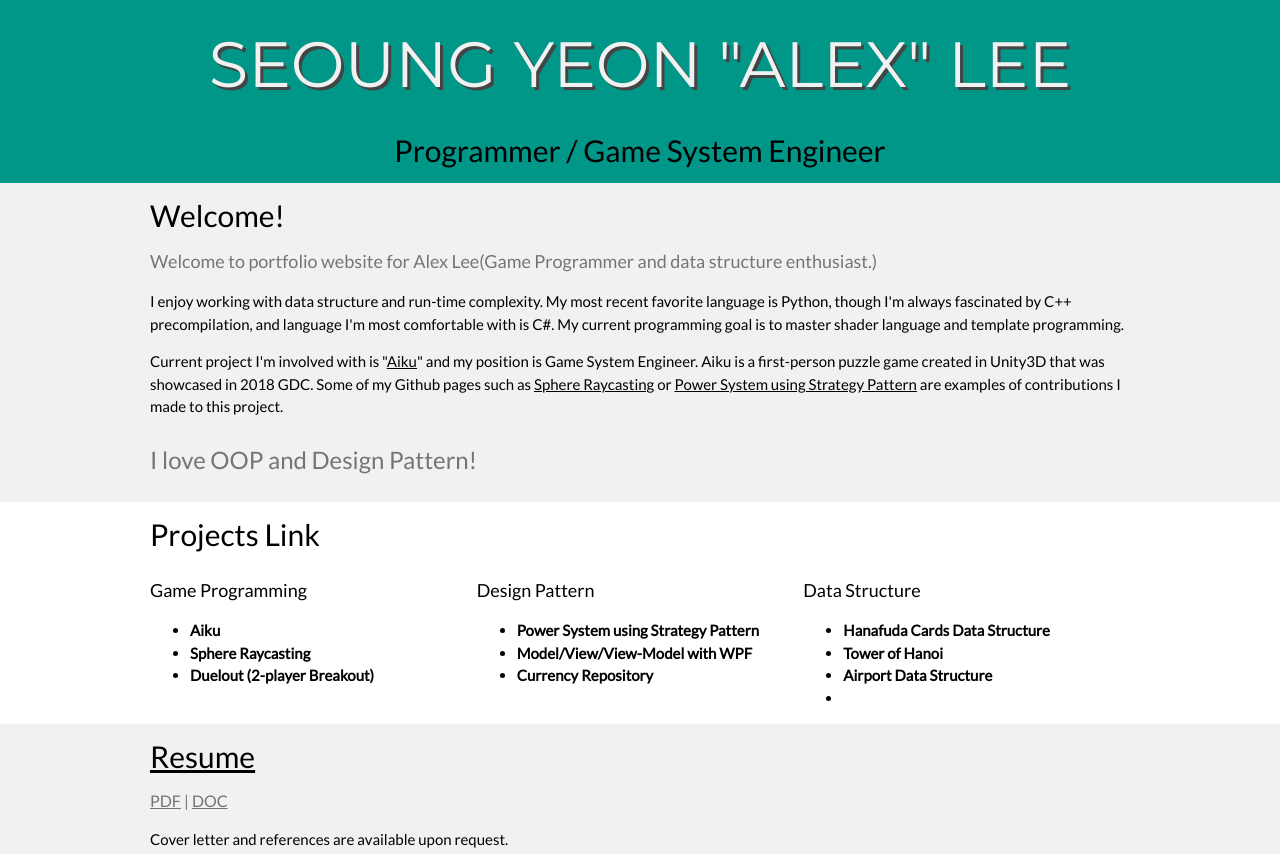
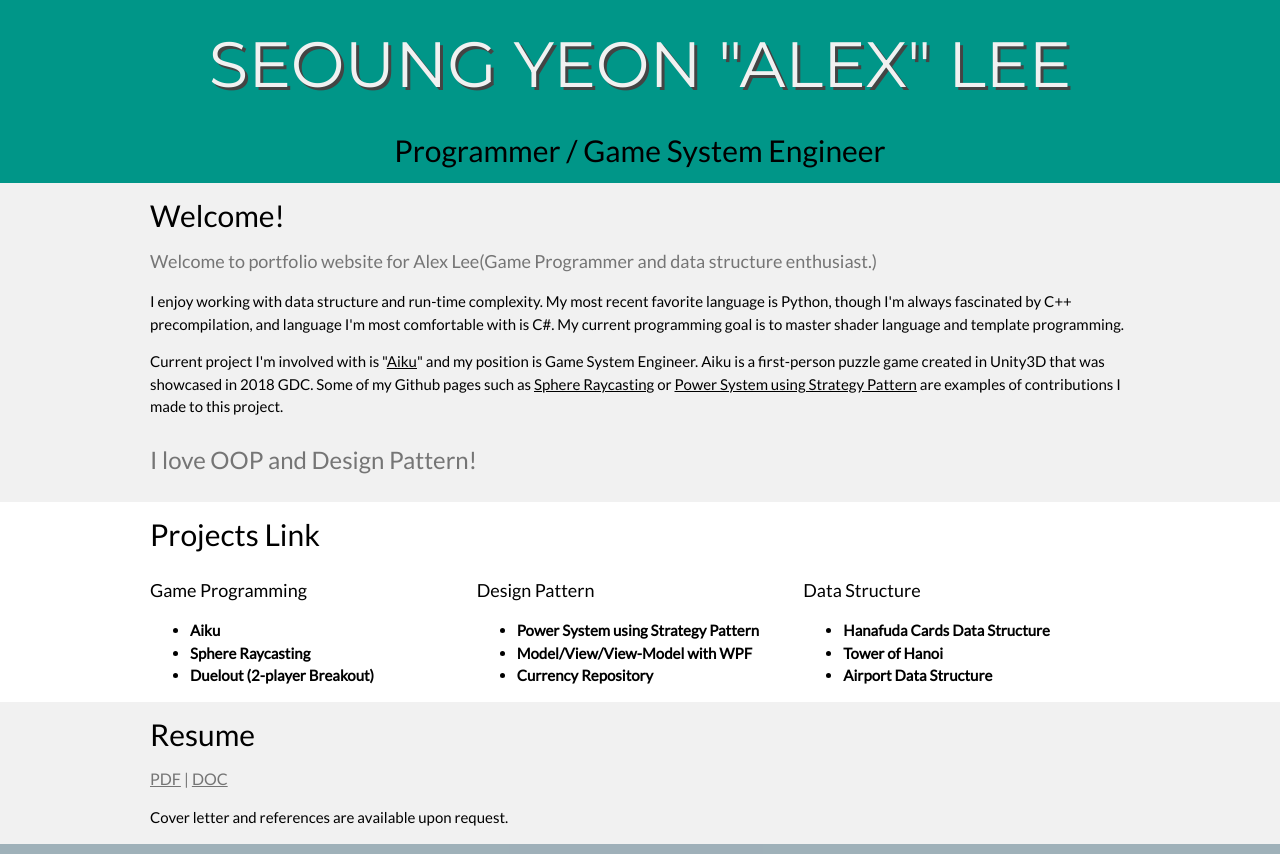
Before and after one commit to ALee1303/ALee1303.github.io, a plain HTML site: page index.html in a window 1280 px wide. Shown: the top 854 px of the page. Drawn offline with nearby package versions, Linux system fonts and the light colour scheme.

Commit message:
delete node

```diff
--- a/index.html
+++ b/index.html
@@ -60,7 +60,6 @@
           <li><a href="https://github.com/ALee1303/HanafudaDataStructure" target="_blank">Hanafuda Cards Data Structure</a></li>
           <li><a href="https://github.com/ALee1303/Tower-Of-Hanoi" target="_blank">Tower of Hanoi</a></li>
           <li><a href="https://github.com/ALee1303/AirportDataStructure" target="_blank">Airport Data Structure</a></li>
-          <li><a href=''
         </ul>
       </div>
     </div>
```
